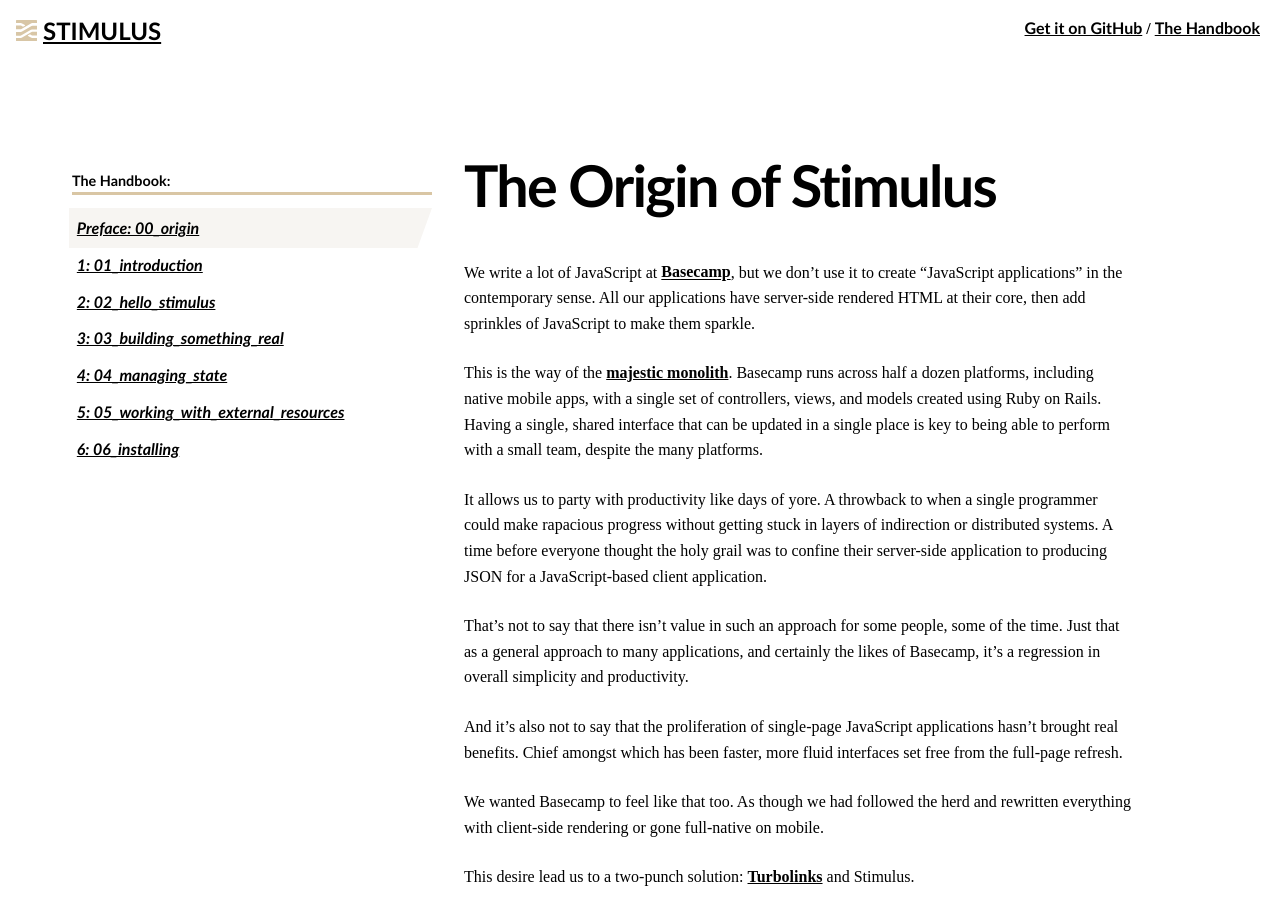
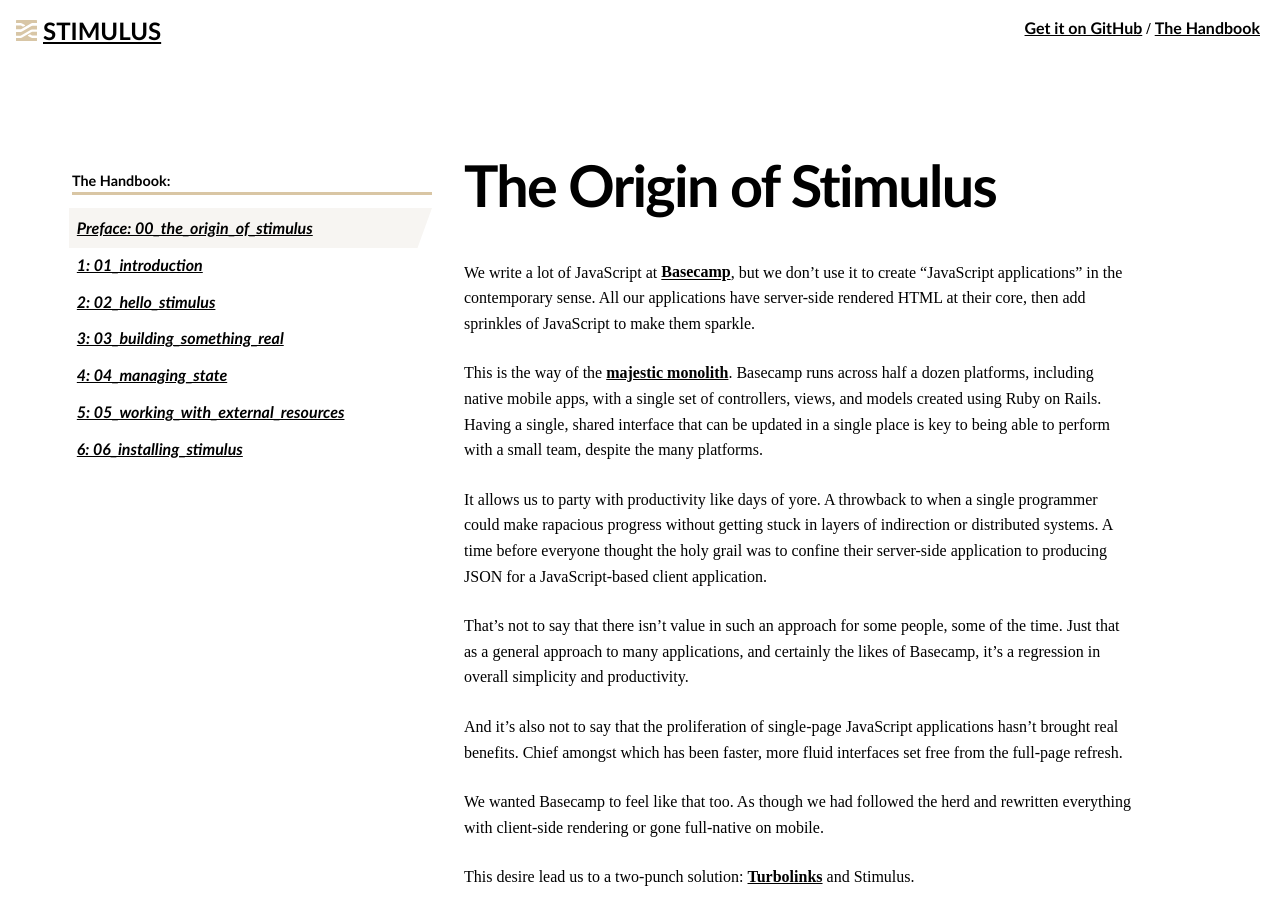
Before and after one commit to hotwired/stimulus-site, a Jekyll site: the page built from _handbook/00_the_origin_of_stimulus.md, in a window 1280 px wide and 900 px high. Built offline with Jekyll 4.4.1, drawn with Linux system fonts in a browser that asks for light colours; some web fonts are replaced.

Commit message:
Rename files

```diff
--- a/index.html
+++ b/index.html
@@ -40,7 +40,7 @@
     <img class="actions__icon" src="/images/icon-github.svg" alt="GitHub logo">
     Browse on GitHub
   </a>
-  <a class="actions__item" href="{% link _handbook/06_installing.md %}">
+  <a class="actions__item" href="{% link _handbook/06_installing_stimulus.md %}">
     <img class="actions__icon" src="/images/icon-install.svg" alt="install icon">
     Installation Guide
   </a>
```
Also changed, not shown: _handbook/00_the_origin_of_stimulus.md (renamed from _handbook/00_origin.md), _handbook/06_installing_stimulus.md (renamed from _handbook/06_installing.md).
